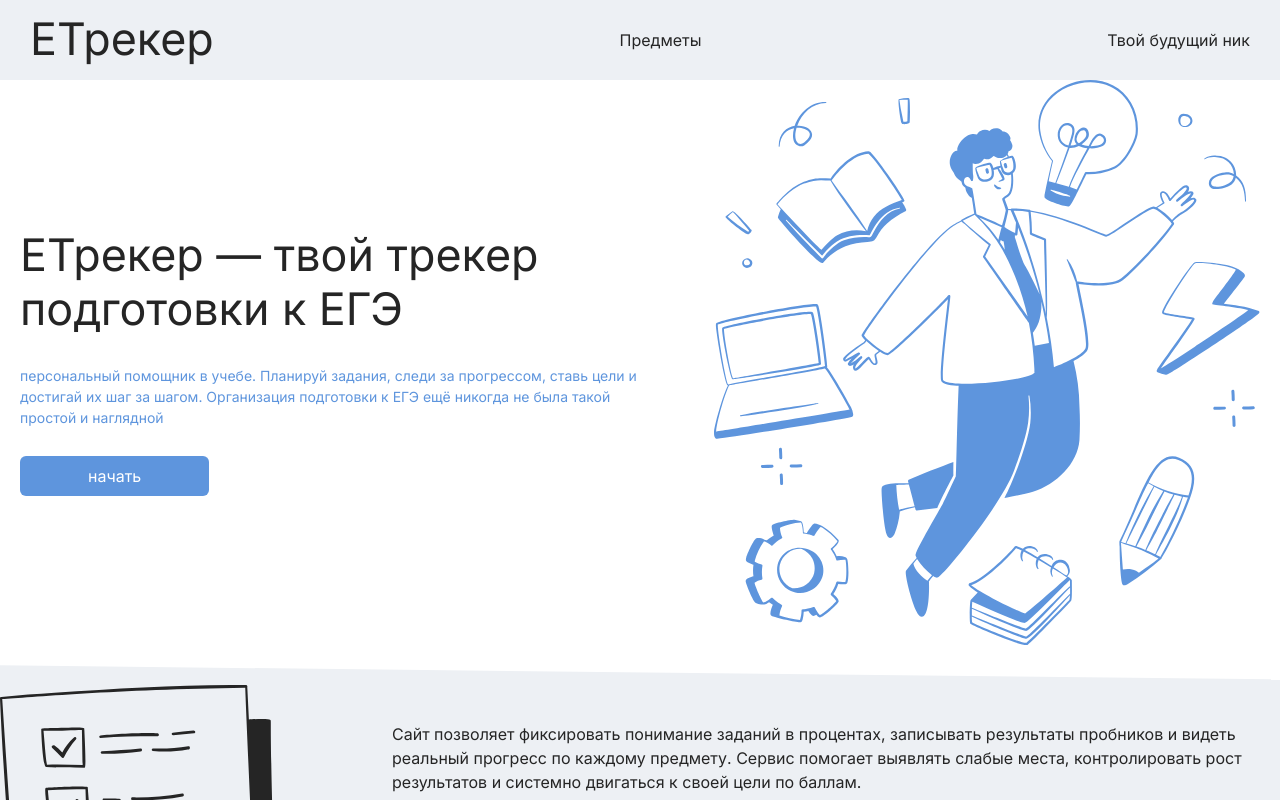
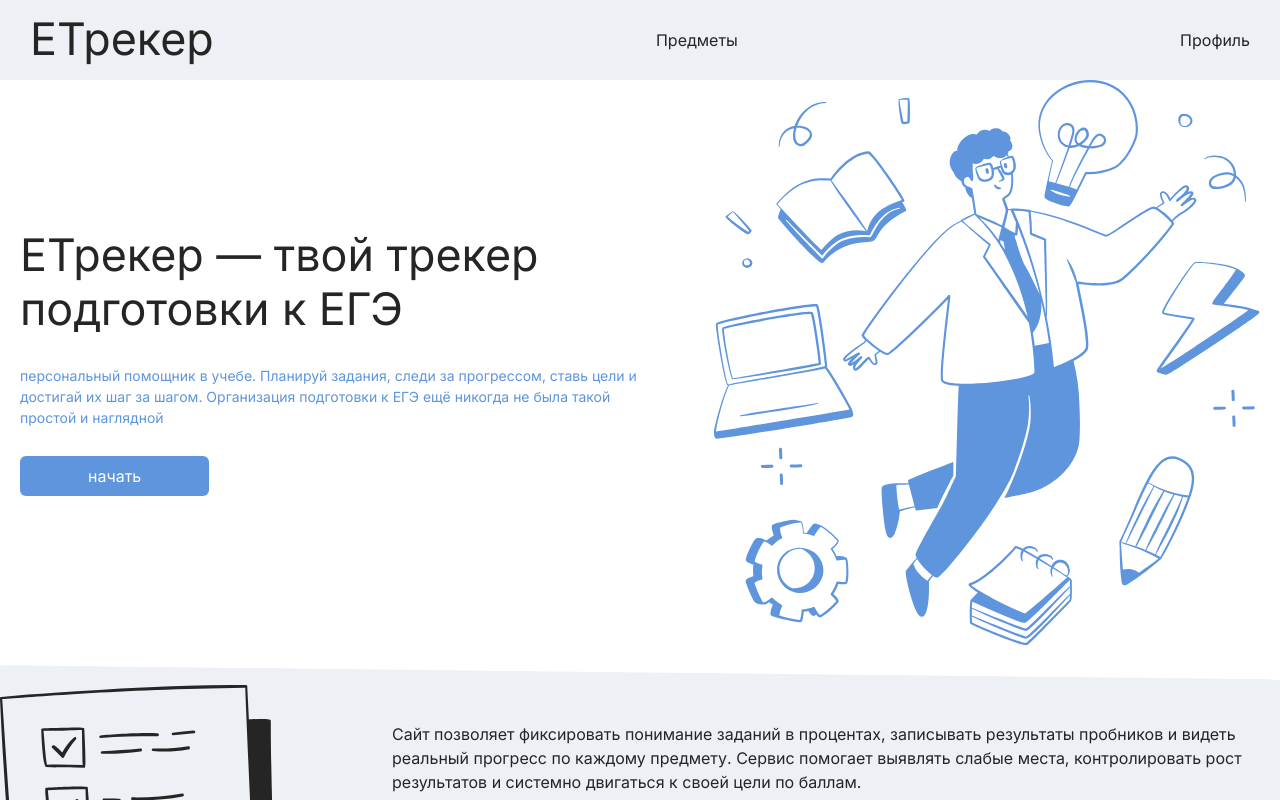
Before and after one commit to kamil2757/Ege_tracker, a React (Vite) app in the folder frontend/: page / in a window 1280 px wide. Shown: the top 800 px of the page. Built offline with nearby package versions, Linux system fonts and the light colour scheme; no server answers.

Commit message:
хэдер изменил профиль текст

```diff
--- a/frontend/src/components/Header/Header.jsx
+++ b/frontend/src/components/Header/Header.jsx
@@ -30,7 +30,7 @@ export default function Header() {
           to="/profile"
           className={`${styles.profile} ${location.pathname == "/profile" ? styles.profile_active : ""}`}
         >
-          {user?.username ? user.username : "Твой будущий ник"}
+          {user?.username ? user.username : "Профиль"}
         </Link>
       </div>
     </header>
```
